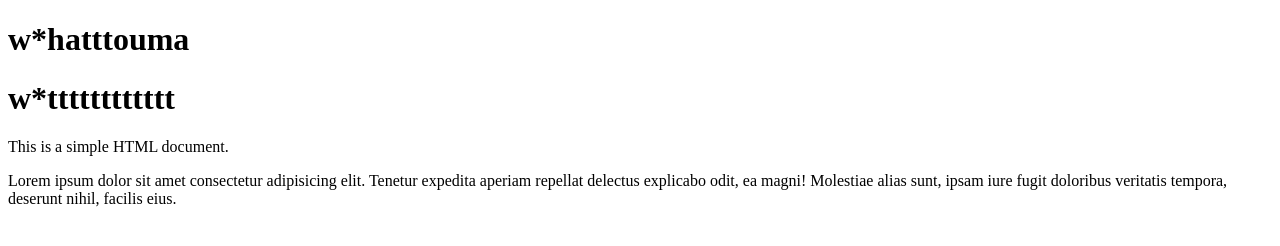
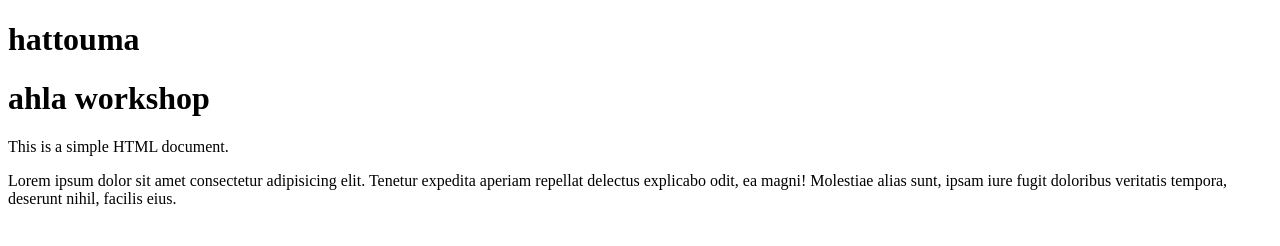
Before and after one commit to HAZEMJB/workshopGithub, a plain HTML site: page index.html in a window 1280 px wide. Drawn offline with Linux system fonts and the light colour scheme.

Commit message:
Feat : edit index:html

```diff
--- a/index.html
+++ b/index.html
@@ -6,8 +6,8 @@
     <title>Document</title>
 </head>
 <body>
-    <h1>w*hatttouma</h1>
-    <h1>w*tttttttttttt</h1>
+    <h1>hattouma</h1>
+    <h1>ahla workshop</h1>
     <p>This is a simple HTML document.</p>
     <p>Lorem ipsum dolor sit amet consectetur adipisicing elit. Tenetur expedita aperiam repellat delectus explicabo odit, ea magni! Molestiae alias sunt, ipsam iure fugit doloribus veritatis tempora, deserunt nihil, facilis eius.</p>
 </body>
```
